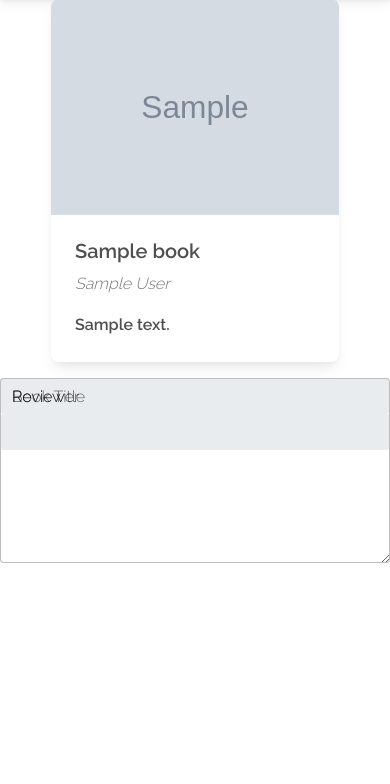
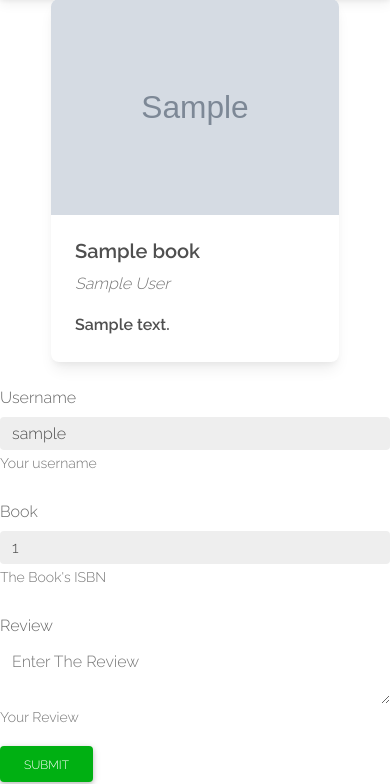
Before and after one commit to jumaemm/Tusome, a Flask app: template tusome_pkg/site/templates/site/write_review.html in a window 390 px wide. Shown: the part 60-844 px from the top of the page. Run offline with Flask 2, Linux system fonts and the light colour scheme; the template is opened without the code that fills it: values that come from a table or form of the project are taken from there, others are empty; tables that the repository leaves empty hold one stand-in row (values such as "Sample post"); grey boxes marked "Sample" are stand-in pictures; parts of the project's set-up code (start-up, migrations or seed data) failed here and were passed over; some libraries are stand-ins or nearby versions.

Commit message:
Review form

```diff
--- a/tusome_pkg/site/templates/site/write_review.html
+++ b/tusome_pkg/site/templates/site/write_review.html
@@ -20,15 +20,34 @@ Review {{ book.book_title }}
         </div>
     </div>
     <div class="col-sm-9">
-        <div class="form-outline">
-            <input type="text" class="form-control" id="reviewerName" placeholder="{{session['username']}}" readonly>
-            <label class="form-label" for="reviewerName">Reviewer</label>
-            <input type="text" class="form-control" id="bookTitle" placeholder="{{book.book_title}}" readonly>
-            <label class="form-label" for="bookTitle">Book Title</label>
-            <textarea class="form-control" id="textReview" rows="4"></textarea>
-            <label class="form-label" for="textReview">Review</label>
-            <div class="form-helper"></div>
+        <form method="POST">
+          {{ form.hidden_tag() }}
+          <div class="form-group mb-3 row">
+            <label for="username" class="col-sm-4 col-form-label">{{ form.user.label }}</label>
+            <div class="col-sm-7">
+                {{ form.user(class="form-control border-0", id="username", readonly = "readonly", value = writer.username)}}
+                <small id="usernameHelp" class="form-text text-muted">Your username</small>
+            </div>
           </div>
+            <div class="form-group mb-3 row">
+              <label for="book_isbn" class="col-sm-4 col-form-label">{{ form.book_isbn.label }}</label>
+              <div class="col-sm-7">
+                  {{ form.book_isbn(class="form-control border-0", id="book_isbn", readonly = "readonly", value = book.isbn)}}
+                  <small id="isbnHelp" class="form-text text-muted">The Book's ISBN</small>
+              </div>
+            </div>
+            <div class="form-group mb-3 row">
+              <label for="review" class="col-sm-4 col-form-label">{{ form.review.label }}</label>
+              <div class="col-sm-7">
+                  {{ form.review(class="form-control border-0", id="review", placeholder="Enter The Review")}}
+                  <small id="reviewHelp" class="form-text text-muted">Your Review</small>
+              </div>
+            </div>
+            <div class="form-group">
+              {{ form.submit(class="btn material_btn text-white") }}
+          </div>
+        </form>
+
     </div>
 </div>
 {% endblock %}
```
